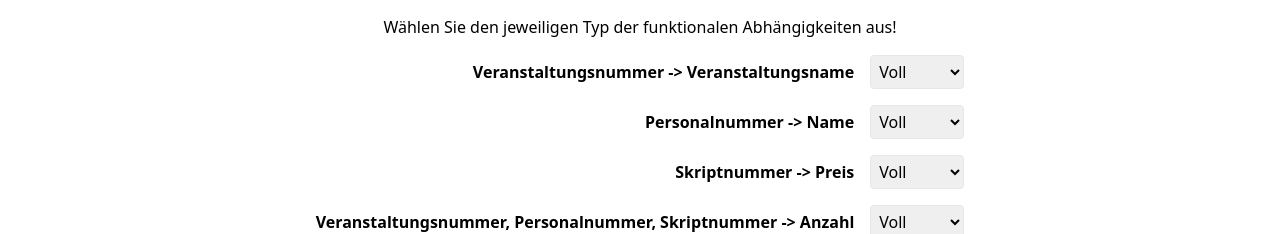
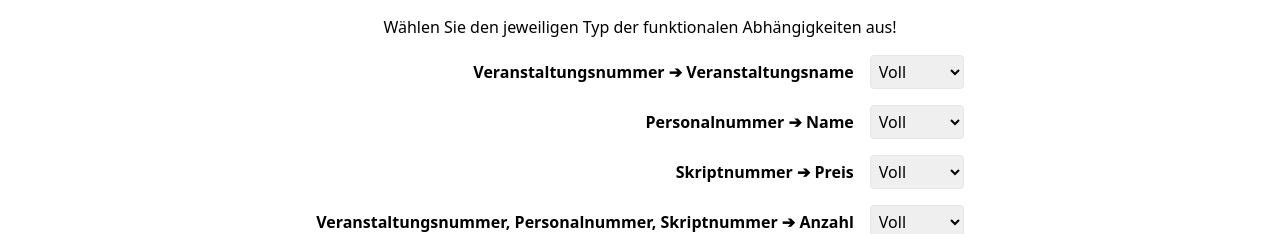
Before and after one commit to orca-nrw/nf-trainer, a React (Create React App) app: page /#/tasks/1/functionalDependencyTypes in a window 1280 px wide. Shown: the part 571-805 px from the top of the page. Built offline with nearby package versions, Linux system fonts and the light colour scheme.

Commit message:
Adder better looking arrow

```diff
--- a/src/Components/FunctionalDependencyHandler.tsx
+++ b/src/Components/FunctionalDependencyHandler.tsx
@@ -23,7 +23,7 @@ export default function FunctionalDependencyHandler ({ functionalDependencies, s
   return (
     <div className="flex flex-col space-y-4">
       {functionalDependencies.map((dependency, index) => {
-        const dependencyString = `${dependency.primaryKeys.join(', ')} -> ${dependency.columns.join(', ')}`
+        const dependencyString = `${dependency.primaryKeys.join(', ')} ➔ ${dependency.columns.join(', ')}`
         return (
           <div className="text-right" key={index}>
             <label className="mr-4 font-semibold">{dependencyString}</label>
--- a/src/Components/HintContainer.tsx
+++ b/src/Components/HintContainer.tsx
@@ -19,7 +19,7 @@ export default function HintContainer ({ functionalDependencies, primaryKeys }:
               <div>
                 <h1 className="font-semibold mt-4">Funktionale Anforderungen</h1>
                 {functionalDependencies?.map((dependency, index) => {
-                  const dependencyString = `${dependency.primaryKeys.join(', ')} -> ${dependency.columns.join(', ')}`
+                  const dependencyString = `${dependency.primaryKeys.join(', ')} ➔ ${dependency.columns.join(', ')}`
                   return <p key={index}>{dependencyString}</p>
                 })}
               </div>
--- a/src/Pages/FunctionalDependencies.tsx
+++ b/src/Pages/FunctionalDependencies.tsx
@@ -38,7 +38,7 @@ export default function FunctionalDependencies () {
       <AssociationResponseHandler keys={taskKeys} associationsSolutions={functionalDependencies} responseHandler={handleResponse} />
       <SampleSolution >
         {functionalDependencies.map((dependency, index) => {
-          const dependencyString = `${dependency.primaryKeys.join(', ')} -> ${dependency.columns.join(', ')}`
+          const dependencyString = `${dependency.primaryKeys.join(', ')} ➔ ${dependency.columns.join(', ')}`
           return <p key={index}>{dependencyString}</p>
         })}
       </SampleSolution>
--- a/src/Pages/FunctionalDependencyTypes.tsx
+++ b/src/Pages/FunctionalDependencyTypes.tsx
@@ -55,7 +55,7 @@ export default function FunctionalDependencyTypes () {
         <HintContainer functionalDependencies={task.functionalDependencies} primaryKeys={task.primaryKeys} />
         <SampleSolution >
           {task.functionalDependencies.map((dependency, index) => {
-            const dependencyString = `${dependency.primaryKeys.join(', ')} -> ${dependency.columns.join(', ')} : ${dependency.type}`
+            const dependencyString = `${dependency.primaryKeys.join(', ')} ➔ ${dependency.columns.join(', ')} : ${dependency.type}`
             return <p key={index}>{dependencyString}</p>
           })}
         </SampleSolution>
--- a/src/Pages/SecondNormalForm.tsx
+++ b/src/Pages/SecondNormalForm.tsx
@@ -45,7 +45,7 @@ export default function SecondNormalForm () {
       <HintContainer functionalDependencies={task.functionalDependencies} primaryKeys={task.primaryKeys} />
       <SampleSolution >
           {task.secondNormalForm.map((dependency, index) => {
-            const dependencyString = `${dependency.primaryKeys.join(', ')} -> ${dependency.columns.join(', ')}`
+            const dependencyString = `${dependency.primaryKeys.join(', ')} ➔ ${dependency.columns.join(', ')}`
             return <p key={index}>{dependencyString}</p>
           })}
       </SampleSolution>
--- a/src/Pages/ThirdNormalForm.tsx
+++ b/src/Pages/ThirdNormalForm.tsx
@@ -45,7 +45,7 @@ export default function ThirdNormalForm () {
       <HintContainer functionalDependencies={task.functionalDependencies} primaryKeys={task.primaryKeys} />
       <SampleSolution >
           {task.thirdNormalFormSolutions.map((dependency, index) => {
-            const dependencyString = `${dependency.primaryKeys.join(', ')} -> ${dependency.columns.join(', ')}`
+            const dependencyString = `${dependency.primaryKeys.join(', ')} ➔ ${dependency.columns.join(', ')}`
             return <p key={index}>{dependencyString}</p>
           })}
       </SampleSolution>
```
